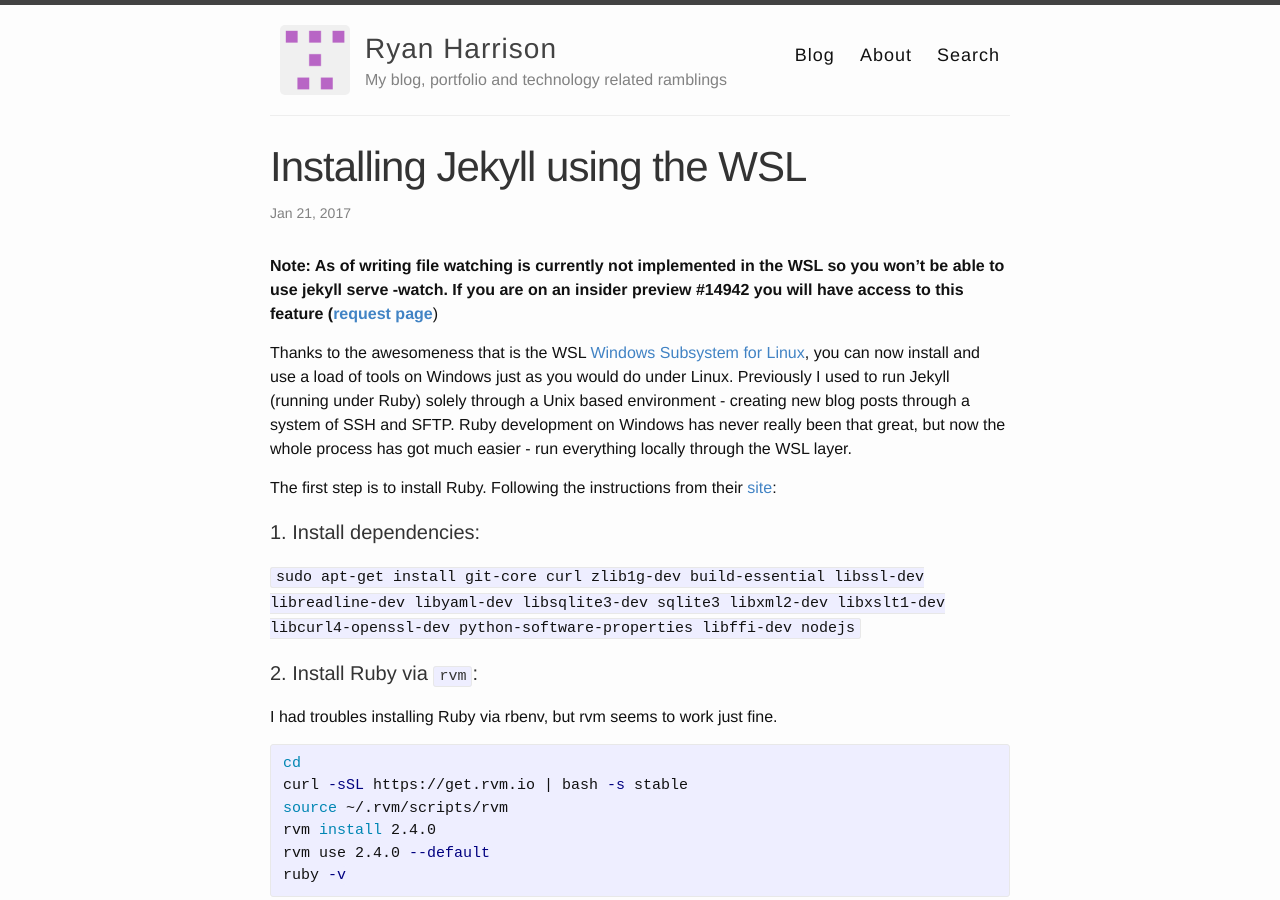
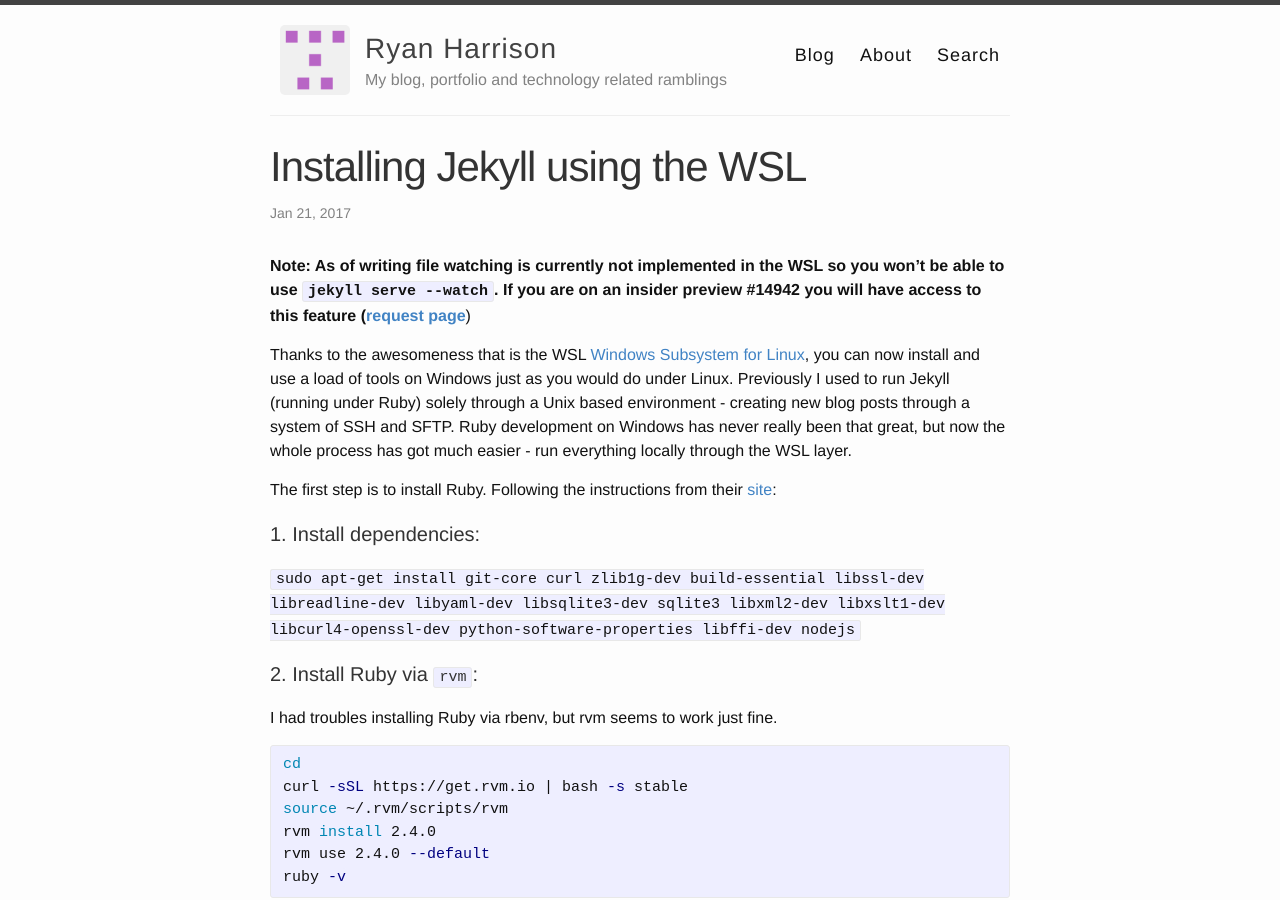
Before and after one commit to raharrison/ryanharrison.co.uk, a Jekyll site: the page built from _posts/2017-01-21-installing-jekyll-using-wsl.md, in a window 1280 px wide and 900 px high. Built offline with Jekyll 4.4.1, drawn with Linux system fonts in a browser that asks for light colours; nearby versions of some CDN libraries; comment, search, counter and statistics services are not loaded.

Commit message:
Style improvement

```diff
--- a/_posts/2017-01-21-installing-jekyll-using-wsl.md
+++ b/_posts/2017-01-21-installing-jekyll-using-wsl.md
@@ -9,7 +9,7 @@ tags:
   - ruby
 ---
 
-**Note: As of writing file watching is currently not implemented in the WSL so you won't be able to use jekyll serve -watch. If you are on an insider preview #14942 you will have access to this feature ([request page](https://wpdev.uservoice.com/forums/266908-command-prompt-console-bash-on-ubuntu-on-windo/suggestions/13469097-support-for-filesystem-watchers-like-inotify)**)
+**Note: As of writing file watching is currently not implemented in the WSL so you won't be able to use `jekyll serve --watch`. If you are on an insider preview #14942 you will have access to this feature ([request page](https://wpdev.uservoice.com/forums/266908-command-prompt-console-bash-on-ubuntu-on-windo/suggestions/13469097-support-for-filesystem-watchers-like-inotify)**)
 
 Thanks to the awesomeness that is the WSL [Windows Subsystem for Linux](https://msdn.microsoft.com/en-gb/commandline/wsl/about), you can now install and use a load of tools on Windows just as you would do under Linux. Previously I used to run Jekyll (running under Ruby) solely through a Unix based environment - creating new blog posts through a system of SSH and SFTP. Ruby development on Windows has never really been that great, but now the whole process has got much easier - run everything locally through the WSL layer.
 
```
